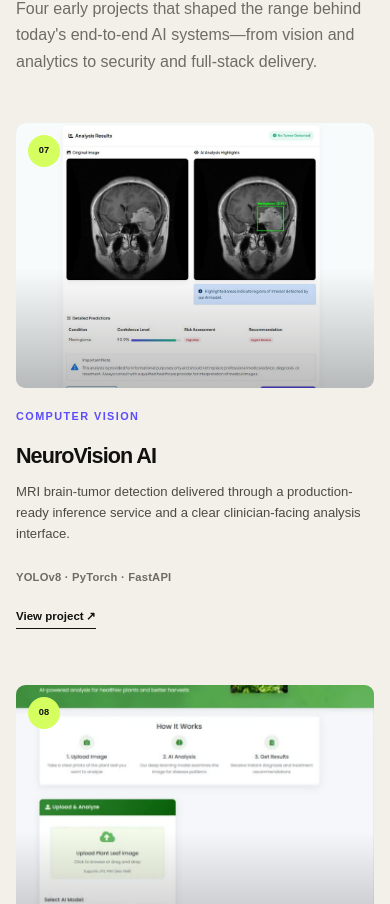
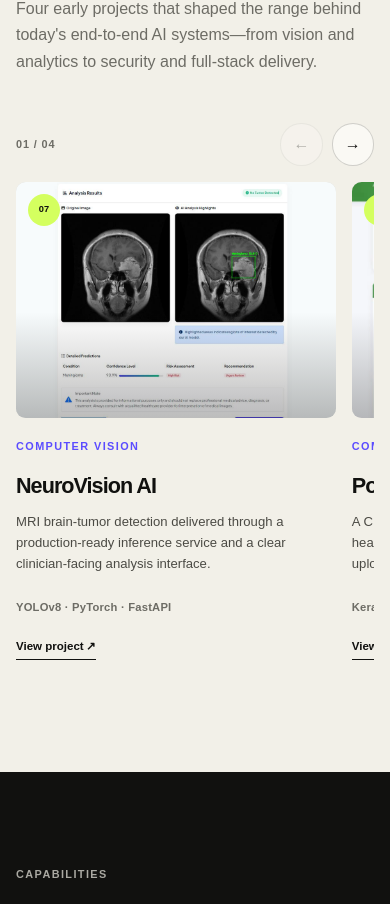
Before and after one commit to Atasatti/Portfolio, a Next.js app: page / in a window 390 px wide. Shown: the part 6058-6962 px from the top of the page. Built offline with nearby package versions, Linux system fonts and the light colour scheme.

Commit message:
Add mobile foundations carousel

```diff
--- /dev/null
+++ b/app/FoundationProjects.jsx
@@ -0,0 +1,106 @@
+"use client";
+
+import { useRef, useState } from "react";
+
+export default function FoundationProjects({ projects }) {
+  const trackRef = useRef(null);
+  const [activeIndex, setActiveIndex] = useState(0);
+
+  function getStep() {
+    const track = trackRef.current;
+    const card = track?.querySelector(".archive-card");
+
+    if (!track || !card) return 0;
+
+    const gap = Number.parseFloat(window.getComputedStyle(track).columnGap) || 0;
+    return card.getBoundingClientRect().width + gap;
+  }
+
+  function move(direction) {
+    const track = trackRef.current;
+    const nextIndex = Math.max(
+      0,
+      Math.min(projects.length - 1, activeIndex + direction),
+    );
+
+    if (!track) return;
+
+    track.scrollTo({
+      left: nextIndex * getStep(),
+      behavior: "smooth",
+    });
+    setActiveIndex(nextIndex);
+  }
+
+  function syncActiveCard() {
+    const track = trackRef.current;
+    const step = getStep();
+
+    if (!track || !step) return;
+    setActiveIndex(
+      Math.max(0, Math.min(projects.length - 1, Math.round(track.scrollLeft / step))),
+    );
+  }
+
+  return (
+    <div className="foundation-carousel">
+      <div className="foundation-carousel-controls">
+        <span aria-live="polite">
+          {String(activeIndex + 1).padStart(2, "0")} /{" "}
+          {String(projects.length).padStart(2, "0")}
+        </span>
+        <div>
+          <button
+            type="button"
+            onClick={() => move(-1)}
+            disabled={activeIndex === 0}
+            aria-label="Previous foundation project"
+          >
+            ←
+          </button>
+          <button
+            type="button"
+            onClick={() => move(1)}
+            disabled={activeIndex === projects.length - 1}
+            aria-label="Next foundation project"
+          >
+            →
+          </button>
+        </div>
+      </div>
+
+      <div
+        className="archive-grid"
+        ref={trackRef}
+        onScroll={syncActiveCard}
+      >
+        {projects.map((project) => (
+          <article className="archive-card" key={project.name}>
+            <div className="archive-image">
+              <img
+                src={project.image}
+                alt={project.imageAlt}
+                width="900"
+                height="620"
+                loading="lazy"
+              />
+              <span>{project.number}</span>
+            </div>
+            <p className="project-label">{project.label}</p>
+            <h4>{project.name}</h4>
+            <p className="archive-description">{project.description}</p>
+            <p className="project-stack">{project.stack}</p>
+            <a
+              className="text-link"
+              href={project.link}
+              target="_blank"
+              rel="noreferrer"
+            >
+              View project <span aria-hidden="true" className="arrow">↗</span>
+            </a>
+          </article>
+        ))}
+      </div>
+    </div>
+  );
+}
--- a/app/globals.css
+++ b/app/globals.css
@@ -727,6 +727,10 @@ h2 em {
   gap: 3.6rem 1.3rem;
 }
 
+.foundation-carousel-controls {
+  display: none;
+}
+
 .archive-card {
   display: flex;
   flex-direction: column;
@@ -1339,6 +1343,69 @@ h2 em {
     gap: 1.4rem;
   }
 
+  .foundation-carousel-controls {
+    display: flex;
+    align-items: center;
+    justify-content: space-between;
+    margin-bottom: 1rem;
+    color: var(--muted);
+    font-size: 0.68rem;
+    font-weight: 800;
+    letter-spacing: 0.08em;
+  }
+
+  .foundation-carousel-controls > div {
+    display: flex;
+    gap: 0.55rem;
+  }
+
+  .foundation-carousel-controls button {
+    width: 2.65rem;
+    height: 2.65rem;
+    border: 1px solid var(--line);
+    border-radius: 50%;
+    display: grid;
+    place-items: center;
+    background: var(--paper-bright);
+    color: var(--ink);
+    font: inherit;
+    font-size: 1rem;
+    cursor: pointer;
+    transition:
+      background 160ms ease,
+      color 160ms ease,
+      opacity 160ms ease;
+  }
+
+  .foundation-carousel-controls button:hover:not(:disabled) {
+    background: var(--ink);
+    color: white;
+  }
+
+  .foundation-carousel-controls button:disabled {
+    opacity: 0.3;
+    cursor: default;
+  }
+
+  .archive-grid {
+    display: flex;
+    gap: 1rem;
+    overflow-x: auto;
+    padding-bottom: 1rem;
+    scroll-snap-type: inline mandatory;
+    overscroll-behavior-inline: contain;
+    scrollbar-width: none;
+  }
+
+  .archive-grid::-webkit-scrollbar {
+    display: none;
+  }
+
+  .archive-card {
+    flex: 0 0 min(82vw, 360px);
+    scroll-snap-align: start;
+  }
+
   .capability-row {
     grid-template-columns: 0.15fr 0.85fr;
   }
--- a/app/page.jsx
+++ b/app/page.jsx
@@ -1,3 +1,5 @@
+import FoundationProjects from "./FoundationProjects";
+
 const featuredProjects = [
   {
     number: "01",
@@ -395,34 +397,7 @@ export default function Home() {
             </p>
           </div>
 
-          <div className="archive-grid">
-            {archiveProjects.map((project) => (
-              <article className="archive-card" key={project.name}>
-                <div className="archive-image">
-                  <img
-                    src={project.image}
-                    alt={project.imageAlt}
-                    width="900"
-                    height="620"
-                    loading="lazy"
-                  />
-                  <span>{project.number}</span>
-                </div>
-                <p className="project-label">{project.label}</p>
-                <h4>{project.name}</h4>
-                <p className="archive-description">{project.description}</p>
-                <p className="project-stack">{project.stack}</p>
-                <a
-                  className="text-link"
-                  href={project.link}
-                  target="_blank"
-                  rel="noreferrer"
-                >
-                  View project <Arrow />
-                </a>
-              </article>
-            ))}
-          </div>
+          <FoundationProjects projects={archiveProjects} />
         </section>
 
         <section className="expertise-section" id="expertise">
```
